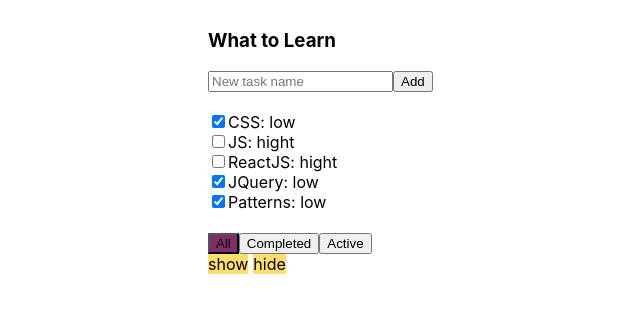
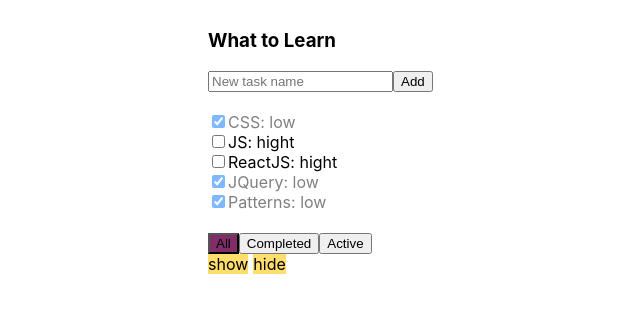
Before and after one commit to alx8437/todoList, a React (Create React App) app: page / in a window 1280 px wide. Shown: the top 312 px of the page, without its empty margins (192-832 px from the left). Built offline with nearby package versions, Linux system fonts and the light colour scheme.

Commit message:
end all task from 5 level

```diff
--- a/src/App.css
+++ b/src/App.css
@@ -27,3 +27,7 @@
 .error {
   border-color: red;
 }
+
+.todoList-task.done {
+  opacity: 0.5;
+}
--- a/src/TodoListHeader.jsx
+++ b/src/TodoListHeader.jsx
@@ -9,7 +9,7 @@ class TodoListHeader extends React.Component {
     state = {
         error: false,
         inputValue: ''
-    };
+    }
 
     newMessage = (e) => {
         this.setState({inputValue: e.currentTarget.value});
@@ -28,8 +28,13 @@ class TodoListHeader extends React.Component {
             this.props.addTaskList(newText);
             this.state.inputValue = '';
         }
+    }
 
-    };
+    onKeyPress = (e) => {
+        if (e.key === "Enter") {
+            this.onAddTaskList();
+        }
+    }
 
 
     render = () => {
@@ -46,6 +51,7 @@ class TodoListHeader extends React.Component {
                         className={classToError}
                         type="text"
                         placeholder="New task name"
+                        onKeyPress={this.onKeyPress}
                         // ref={this.newTaskRef}
 
                     />
--- a/src/TodoListTask.jsx
+++ b/src/TodoListTask.jsx
@@ -8,9 +8,12 @@ class TodoListTask extends React.Component {
 
 
     render = () => {
+
+        let taskIsDoneClass = this.props.task.isDone ? 'todoList-task done' : 'todoList-task'
+
         return (
-            <div className="todoList-tasks">
-                <div className="todoList-task">
+            <div className={taskIsDoneClass}>
+                <div>
                     <input
                         onChange={this.onIsDoneChanged}
                         type="checkbox"
--- a/src/TodoListTasks.jsx
+++ b/src/TodoListTasks.jsx
@@ -14,7 +14,7 @@ class TodoListTasks extends React.Component {
         };
         let taskElements = this.props.tasks.map(myFn);
         return (
-            <div className="todoList-tasks">
+            <div className="todoList-tasks.isDone">
 
                 { taskElements }
 
```
